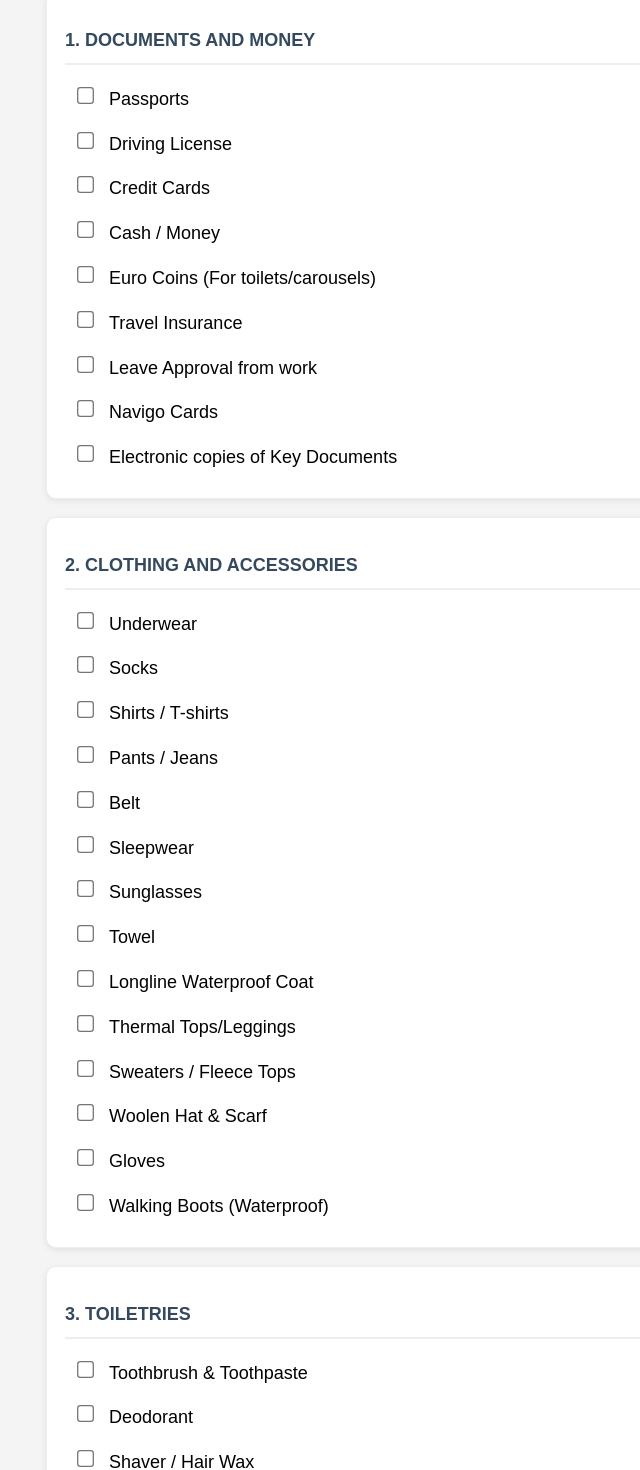
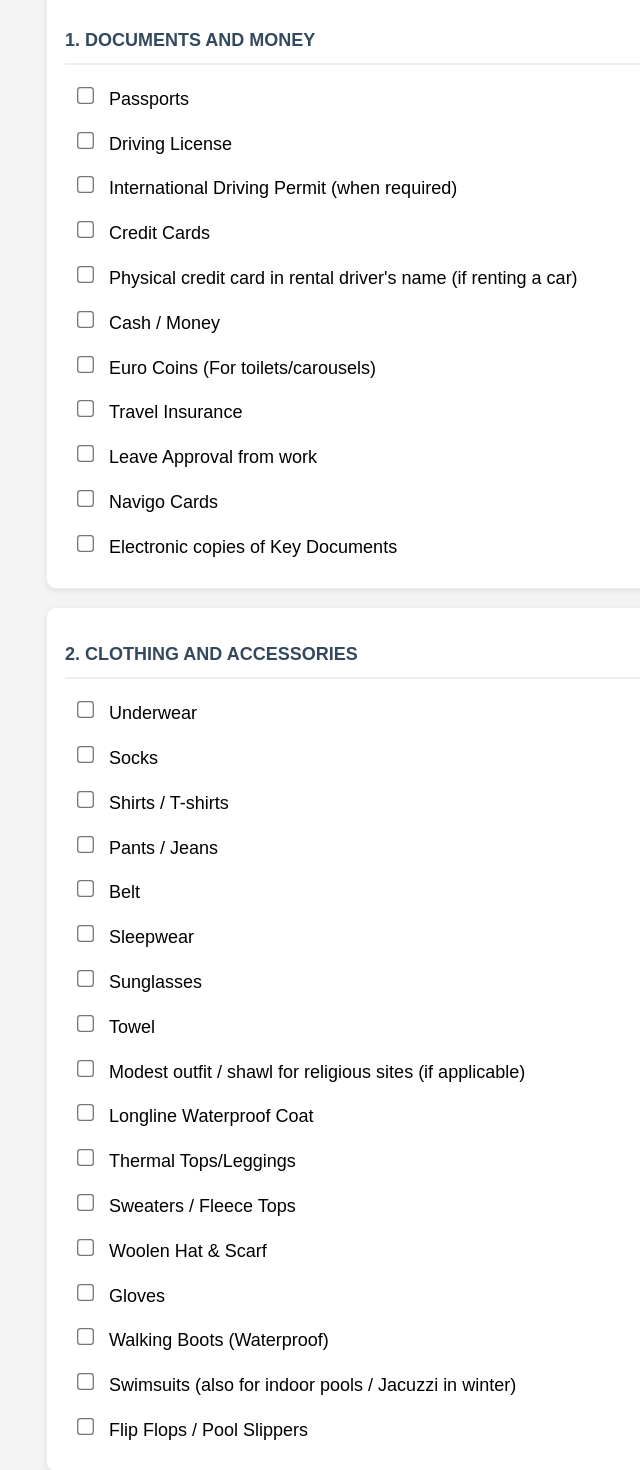
Before and after one commit to chiidzzz/personal-travel-checklist, a plain HTML site: page index.html in a window 1280 px wide. Shown: the part 174-1644 px from the top of the page, without its empty margins (214-854 px from the left). Drawn offline with Linux system fonts and the light colour scheme.

Commit message:
feat: improve reusable travel checklist with additional packing essentials

```diff
--- a/index.html
+++ b/index.html
@@ -4,7 +4,7 @@
 <head>
     <meta charset="UTF-8" />
     <meta name="viewport" content="width=device-width, initial-scale=1" />
-    <title>Paris & Disney Trip Checklist</title>
+    <title>Travel Packing Checklist</title>
     <link rel="stylesheet" href="style.css" />
 </head>
 
@@ -37,7 +37,9 @@
             <h2>1. DOCUMENTS AND MONEY</h2>
             <div class="item"><label><input type="checkbox"> Passports</label></div>
             <div class="item"><label><input type="checkbox"> Driving License</label></div>
+            <div class="item"><label><input type="checkbox"> International Driving Permit (when required)</label></div>
             <div class="item"><label><input type="checkbox"> Credit Cards</label></div>
+            <div class="item"><label><input type="checkbox"> Physical credit card in rental driver's name (if renting a car)</label></div>
             <div class="item"><label><input type="checkbox"> Cash / Money</label></div>
             <div class="item"><label><input type="checkbox"> Euro Coins (For toilets/carousels)</label></div>
             <div class="item"><label><input type="checkbox"> Travel Insurance</label></div>
@@ -56,6 +58,7 @@
             <div class="item"><label><input type="checkbox"> Sleepwear</label></div>
             <div class="item"><label><input type="checkbox"> Sunglasses</label></div>
             <div class="item"><label><input type="checkbox"> Towel</label></div>
+            <div class="item"><label><input type="checkbox"> Modest outfit / shawl for religious sites (if applicable)</label></div>
 
             <div class="item season-winter"><label><input type="checkbox"> Longline Waterproof Coat</label></div>
             <div class="item season-winter"><label><input type="checkbox"> Thermal Tops/Leggings</label>
@@ -65,8 +68,8 @@
             <div class="item season-winter"><label><input type="checkbox"> Gloves</label></div>
             <div class="item season-winter"><label><input type="checkbox"> Walking Boots (Waterproof)</label></div>
 
-            <div class="item season-summer"><label><input type="checkbox"> Swimsuits</label></div>
-            <div class="item season-summer"><label><input type="checkbox"> Flip Flops</label></div>
+            <div class="item"><label><input type="checkbox"> Swimsuits (also for indoor pools / Jacuzzi in winter)</label></div>
+            <div class="item"><label><input type="checkbox"> Flip Flops / Pool Slippers</label></div>
             <div class="item season-summer"><label><input type="checkbox"> Hats</label></div>
         </section>
 
@@ -112,6 +115,7 @@
             <div class="item"><label><input type="checkbox"> Panadol / Solpadeine</label></div>
             <div class="item"><label><input type="checkbox"> Mustella / Rash cream</label></div>
             <div class="item"><label><input type="checkbox"> Prescription Medications</label></div>
+            <div class="item"><label><input type="checkbox"> Copies of prescriptions (if needed)</label></div>
             <div class="item"><label><input type="checkbox"> Motion-sickness tabs</label></div>
             <div class="item"><label><input type="checkbox"> Band-Aids & Hand Sanitizer</label></div>
             <div class="item"><label><input type="checkbox"> Tissues</label></div>
@@ -128,6 +132,7 @@
             <div class="item"><label><input type="checkbox"> Car Phone Holder</label></div>
             <div class="item"><label><input type="checkbox"> Ziplock bags (For dry clothes)</label></div>
             <div class="item"><label><input type="checkbox"> Travel Laundry Bag / Wet Bags</label></div>
+            <div class="item"><label><input type="checkbox"> Small waterproof bag for wet swimwear / pool items</label></div>
             <div class="item"><label><input type="checkbox"> Baby Monitor</label></div>
         </section>
 
```
